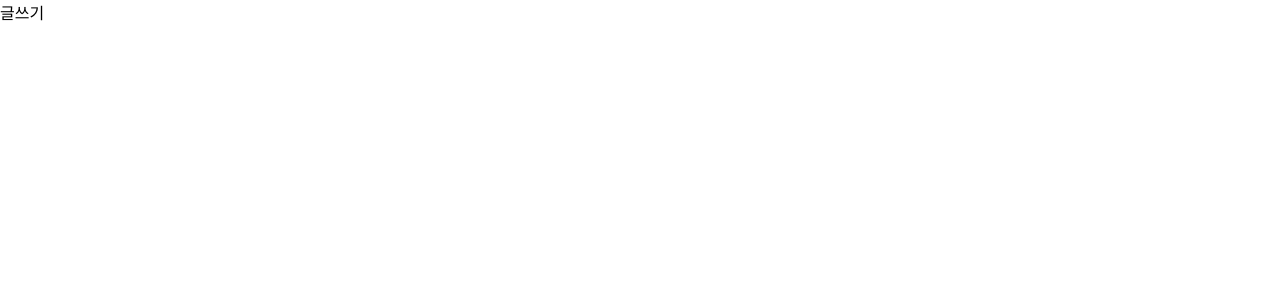
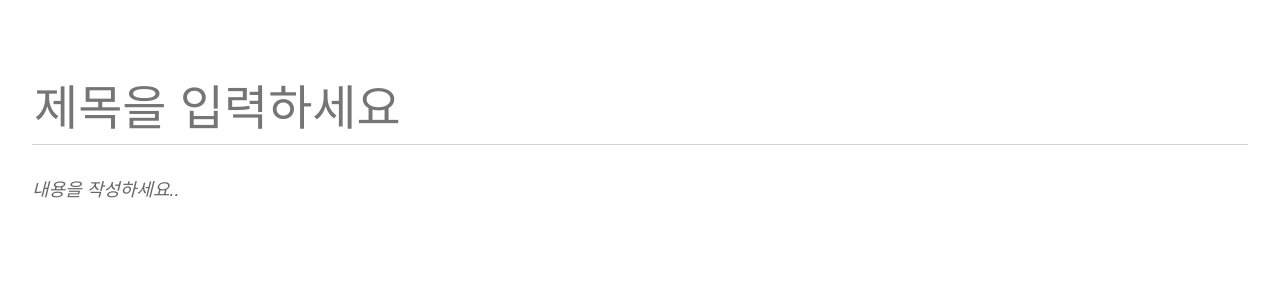
Before and after one commit to ParkSeungKyu92/Blog, a React (Create React App) app: page /write in a window 1280 px wide. Shown: the top 300 px of the page. Built offline with nearby package versions, Linux system fonts and the light colour scheme.

Commit message:
Write Component Editor 추가  - 글쓰기 기능 Quill 라이브러리 사용  - RegisterForm의 사용자 등록시 localStorage에 SetItem하는 코드 추가

```diff
--- a/package.json
+++ b/package.json
@@ -8,6 +8,7 @@
     "@testing-library/user-event": "^12.1.10",
     "axios": "^0.21.1",
     "immer": "^8.0.1",
+    "quill": "^1.3.7",
     "react": "^17.0.1",
     "react-dom": "^17.0.1",
     "react-redux": "^7.2.2",
--- /dev/null
+++ b/src/components/write/Editor.js
@@ -0,0 +1,68 @@
+import React, { useRef, useEffect } from 'react';
+import styled from 'styled-components';
+import Responsive from '../common/Responsive';
+import palette from '../../lib/styles/palette';
+import Quill from 'quill';
+import 'quill/dist/quill.bubble.css';
+
+const EditorBlock = styled(Responsive)`
+    /*페이지 위아래 여백 지정*/
+    padding-top : 5rem;
+    padding-bottom : 5rem;
+`;
+
+const TitleInput = styled.input`
+    font-size :3rem;
+    outline : none;
+    padding-bottom : 0.5rem;
+    border : none;
+    border-bottom : 1px solid ${palette.gray[4]};
+    margin-bottom : 2rem;
+    width : 100%;
+`;
+
+const QuillWrapper = styled.div`
+    /*최소크기 지정 및 padding 제거*/
+    .ql-editor {
+        padding : 0;
+        min-height : 320px;
+        font-size : 1.125rem;
+        line-height : 1.5;
+    }
+    .ql-editor.ql-blank::before {
+        left : 0px;
+    }
+`;
+const Editor = () => {
+    const quillElement = useRef(null);
+    const quillInstance = useRef(null);
+
+    useEffect(() => {
+        quillInstance.current = new Quill(quillElement.current, {
+            theme : 'bubble',
+            placeholder : '내용을 작성하세요..',
+            modules : {
+                //더 많은 옵션
+                //https://quilljs.com/docs/modules/toolbar
+                toolbar : [
+                    [{ header : '1'}, {header : '2'}],
+                    ['bold', 'italic', 'underline', 'strike'],
+                    [{ list : 'ordered'}, { list : 'bullet'}],
+                    [{ color : ['Aqua', 'Aquamarine', 'black', 'BlueViolet', 'Chartreuse', 'DarkGoldenRod', 'DarkMagenta', 'DeepPink'] }, { background: ['Aqua', 'Aquamarine', 'black', 'BlueViolet', 'Chartreuse', 'DarkGoldenRod', 'DarkMagenta', 'DeepPink'] }],
+                    ['blockquote', 'code-block', 'link', 'image'],
+                ]
+            }
+        });
+    }, []);
+
+    return (
+        <EditorBlock>
+            <TitleInput placeholder='제목을 입력하세요'></TitleInput>
+            <QuillWrapper>
+                <div ref={quillElement}></div>
+            </QuillWrapper>
+        </EditorBlock>
+    );
+}
+
+export default Editor;
--- a/src/containers/auth/RegisterForm.js
+++ b/src/containers/auth/RegisterForm.js
@@ -61,6 +61,12 @@
         if (user) {
             console.log(user);
             history.push('/');
+            try {
+                localStorage.setItem('user', JSON.stringify(user));
+            }
+            catch(e) {
+                console.log(e);
+            }
         }
     }, [user])
 
--- a/src/pages/WritePage.js
+++ b/src/pages/WritePage.js
@@ -1,7 +1,13 @@
 import React from 'react';
+import Responsive from '../components/common/Responsive';
+import Editor from '../components/write/Editor';
 
 const WritePage = () => {
-    return <div>글쓰기</div>;
+    return (
+        <Responsive>
+            <Editor/>
+        </Responsive>
+    );
 };
 
 export default WritePage;
```
Also changed, not shown: 1 other file (tests, documents, lock files or other folders).
